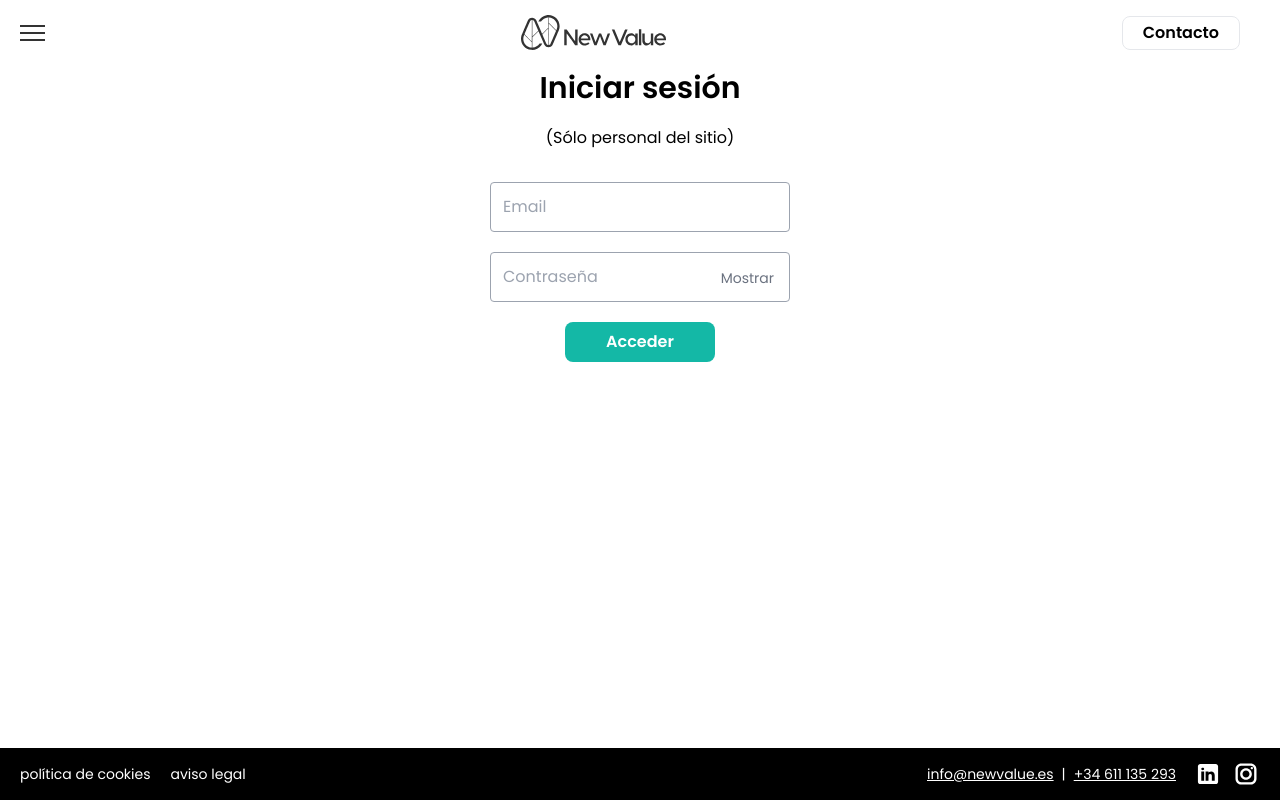
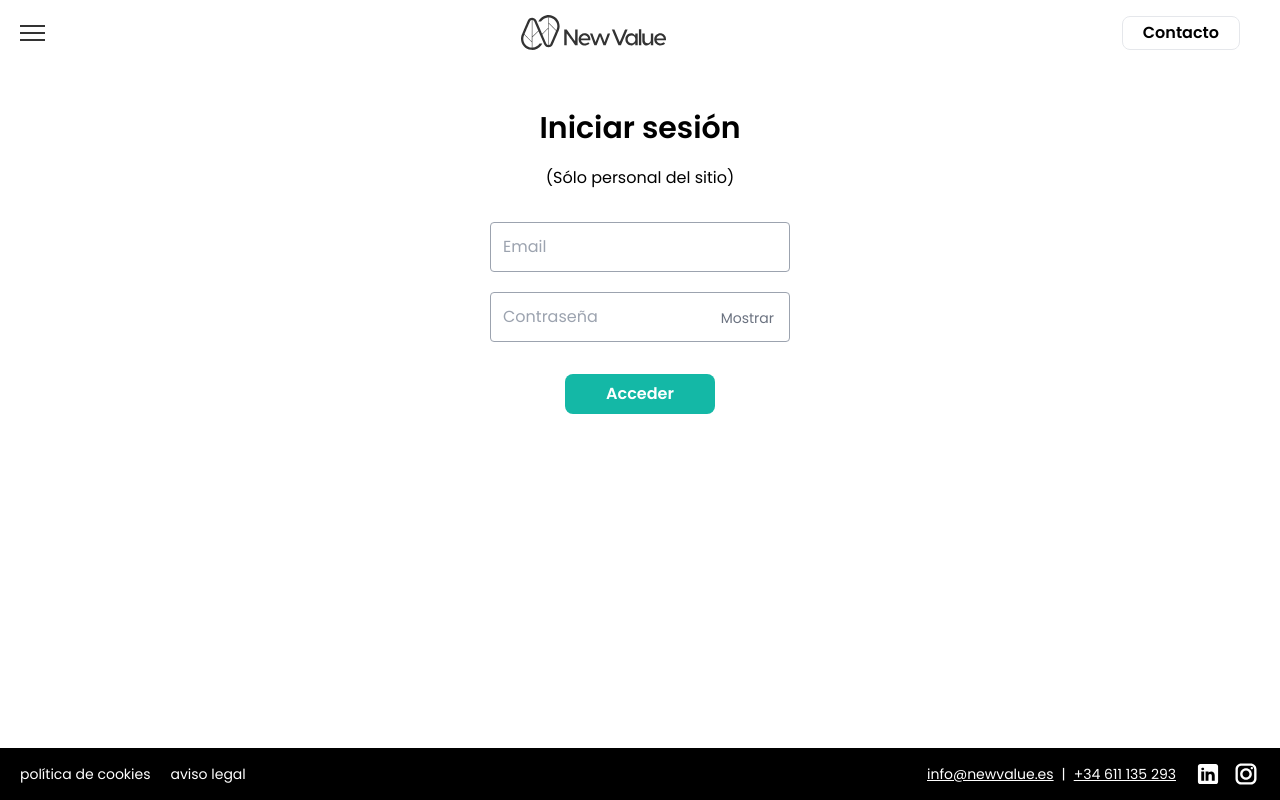
Before and after one commit to mariandrean/NewValue, a React (Vite) app in the folder client/: page /login in a window 1280 px wide. Built offline with nearby package versions, Linux system fonts and the light colour scheme.

Commit message:
fix(client/css):fix-layouts-and-login-and-register

```diff
--- a/client/src/layout/LayoutPrivate.jsx
+++ b/client/src/layout/LayoutPrivate.jsx
@@ -19,10 +19,10 @@ const LayoutPrivate = () => {
 
   return (
     <>
-      <header className='sticky z-10 w-full'>
+      <header className='fixed z-10 w-full'>
         <DashboardMenu />
       </header>
-      <section className='p-5 sm:px-10 pb-10 lg:px-20 self'>
+      <section className='p-5 sm:px-10 pb-10 lg:px-20 mt-[50px]'>
         <Outlet />
       </section>
       <footer></footer>
--- a/client/src/pages/Login.jsx
+++ b/client/src/pages/Login.jsx
@@ -33,9 +33,9 @@ const Login = () => {
 
   return (
     <>
-      <div className="flex flex-col items-center justify-center gap-5 mb-10">
-        <h3 className="text-3xl text-center font-semibold">Iniciar sesión</h3>
-        <h4 className="text-1xl text-center">(Sólo personal del sitio)</h4>
+      <div className="flex flex-col items-center justify-center gap-5 m-10">
+        <h1 className="text-3xl text-center font-semibold">Iniciar sesión</h1>
+        <p className="text-center">(Sólo personal del sitio)</p>
         <form className="w-[300px] mt-3 gap-5 flex flex-col justify-center" onSubmit={handleSubmit(handleLogin)}>
 
           <input {...register("email", { required: true })} type="email" id="email" placeholder="Email" required className="input border border-gray-400 appearance-none rounded w-full p-3 focus focus:border-teal-500 focus:outline-none active:outline-none active:border-teal-500" />
@@ -48,7 +48,7 @@ const Login = () => {
           </div>
           {loginError && <p className='text-red-500 text-sm self-center m-0'>Datos incorrectos</p>}
 
-          <button type="submit" className="w-[150px] self-center bg-teal-500 text-white border-green-900 rounded-lg font-semibold py-2 px-4 hover:bg-teal-800 transition duration-300 ease-in-out">
+          <button type="submit" className="m-3 w-[150px] self-center bg-teal-500 text-white border-green-900 rounded-lg font-semibold py-2 px-4 hover:bg-teal-800 transition duration-300 ease-in-out">
             Acceder
           </button>
 
--- a/client/src/pages/Register.jsx
+++ b/client/src/pages/Register.jsx
@@ -58,8 +58,8 @@ const Register = () => {
 
   return (
     <>
-      <div className="flex flex-col items-center justify-center gap-5">
-        <h1 className="text-3xl text-center font-semibold">Registrar usuario</h1>
+      <div className="flex flex-col items-center justify-center gap-5 m-10">
+        <h1 className=" text-center font-semibold">Registrar usuario</h1>
         <form className="w-[300px] mt-3 gap-5 flex flex-col justify-center" onSubmit={handleSubmit(onSubmit)}>
 
           <div>
@@ -110,7 +110,7 @@ const Register = () => {
 
           </div>
           {registerError && <p className="text-red-500 text-sm self-center m-0">{registerError}</p>}
-          <button className="w-[150px] self-center bg-teal-500 text-white border-green-900 rounded-lg font-semibold py-2 px-4 hover:bg-teal-800 transition duration-300 ease-in-out" type="submit">
+          <button className="m-3 w-[150px] self-center bg-teal-500 text-white border-green-900 rounded-lg font-semibold py-2 px-4 hover:bg-teal-800 transition duration-300 ease-in-out" type="submit">
             Enviar
           </button>
         </form>
```
